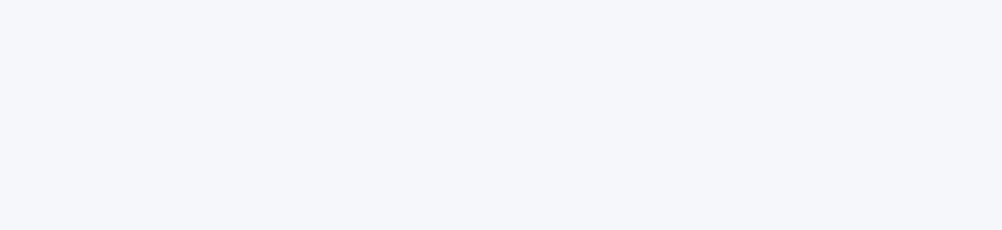
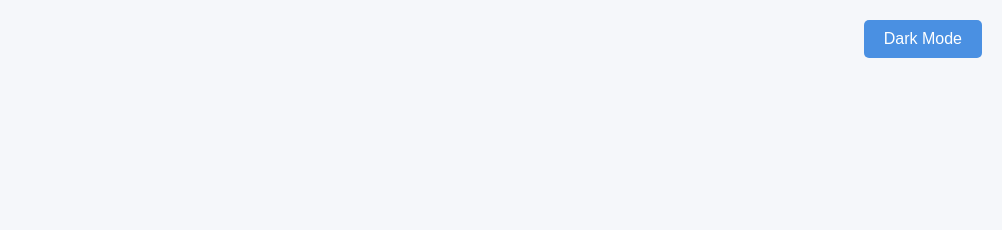
Before and after one commit to mrBugger/rendLog, a plain HTML site: page index.html in a window 1280 px wide. Shown: the top 230 px of the page, without its empty margins (278-1280 px from the left). Drawn offline with Linux system fonts and the light colour scheme.

Commit message:
adding dark mode

```diff
--- a/index.html
+++ b/index.html
@@ -5,7 +5,7 @@
     <meta name="viewport" content="width=device-width, initial-scale=1.0">
     <title>Rend Log</title>
     <style>
-        /* Modern color palette */
+        /* Light mode color palette */
         :root {
             --primary-color: #4a90e2; /* Blue */
             --secondary-color: #50e3c2; /* Teal */
@@ -13,6 +13,16 @@
             --text-color: #333; /* Dark gray */
             --card-background: #ffffff; /* White */
             --shadow: 0 4px 6px rgba(0, 0, 0, 0.1);
+        }
+
+        /* Dark mode color palette */
+        [data-theme="dark"] {
+            --primary-color: #6fa8dc; /* Lighter blue */
+            --secondary-color: #50e3c2; /* Teal */
+            --background-color: #1e1e1e; /* Dark gray */
+            --text-color: #f5f7fa; /* Light gray */
+            --card-background: #2d2d2d; /* Darker gray */
+            --shadow: 0 4px 6px rgba(0, 0, 0, 0.3);
         }
 
         body {
@@ -25,6 +35,7 @@
             justify-content: center;
             align-items: center;
             min-height: 100vh;
+            transition: background-color 0.3s ease, color 0.3s ease;
         }
 
         .container {
@@ -34,6 +45,7 @@
             padding: 20px;
             max-width: 600px;
             width: 100%;
+            transition: background-color 0.3s ease, box-shadow 0.3s ease;
         }
 
         h1 {
@@ -41,6 +53,7 @@
             text-align: center;
             margin-bottom: 20px;
             font-size: 2rem;
+            transition: color 0.3s ease;
         }
 
         textarea {
@@ -52,7 +65,9 @@
             font-size: 1rem;
             margin-bottom: 20px;
             resize: vertical;
-            transition: border-color 0.3s ease;
+            transition: border-color 0.3s ease, background-color 0.3s ease, color 0.3s ease;
+            background-color: var(--card-background);
+            color: var(--text-color);
         }
 
         textarea:focus {
@@ -80,6 +95,7 @@
             font-weight: bold;
             margin-left: 10px;
             font-size: 1.1rem;
+            transition: color 0.3s ease;
         }
 
         .rend-info {
@@ -93,6 +109,7 @@
             margin-bottom: 10px;
             box-shadow: var(--shadow);
             font-size: 1rem;
+            transition: background-color 0.3s ease, box-shadow 0.3s ease;
         }
 
         .cooldown {
@@ -100,13 +117,26 @@
             font-weight: bold;
         }
 
-        .free-layer-text {
-            color: var(--secondary-color);
-            font-weight: bold;
+        .theme-toggle {
+            position: absolute;
+            top: 20px;
+            right: 20px;
+            background-color: var(--primary-color);
+            color: white;
+            border: none;
+            padding: 10px 20px;
+            border-radius: 5px;
+            cursor: pointer;
+            transition: background-color 0.3s ease;
+        }
+
+        .theme-toggle:hover {
+            background-color: var(--secondary-color);
         }
     </style>
 </head>
 <body>
+    <button class="theme-toggle" onclick="toggleTheme()">Dark Mode</button>
     <div class="container">
         <h1>Rend Log</h1>
         <textarea id="rendInput" placeholder="Paste your Rend log here..."></textarea>
@@ -119,6 +149,21 @@
     </div>
 
     <script>
+        // Theme toggle functionality
+        function toggleTheme() {
+            const body = document.body;
+            const themeToggle = document.querySelector('.theme-toggle');
+
+            if (body.getAttribute('data-theme') === 'dark') {
+                body.removeAttribute('data-theme');
+                themeToggle.innerText = 'Dark Mode';
+            } else {
+                body.setAttribute('data-theme', 'dark');
+                themeToggle.innerText = 'Light Mode';
+            }
+        }
+
+        // Rend log calculation logic
         function calculateCooldowns() {
             const input = document.getElementById('rendInput').value;
             const lines = input.split('\n');
```
